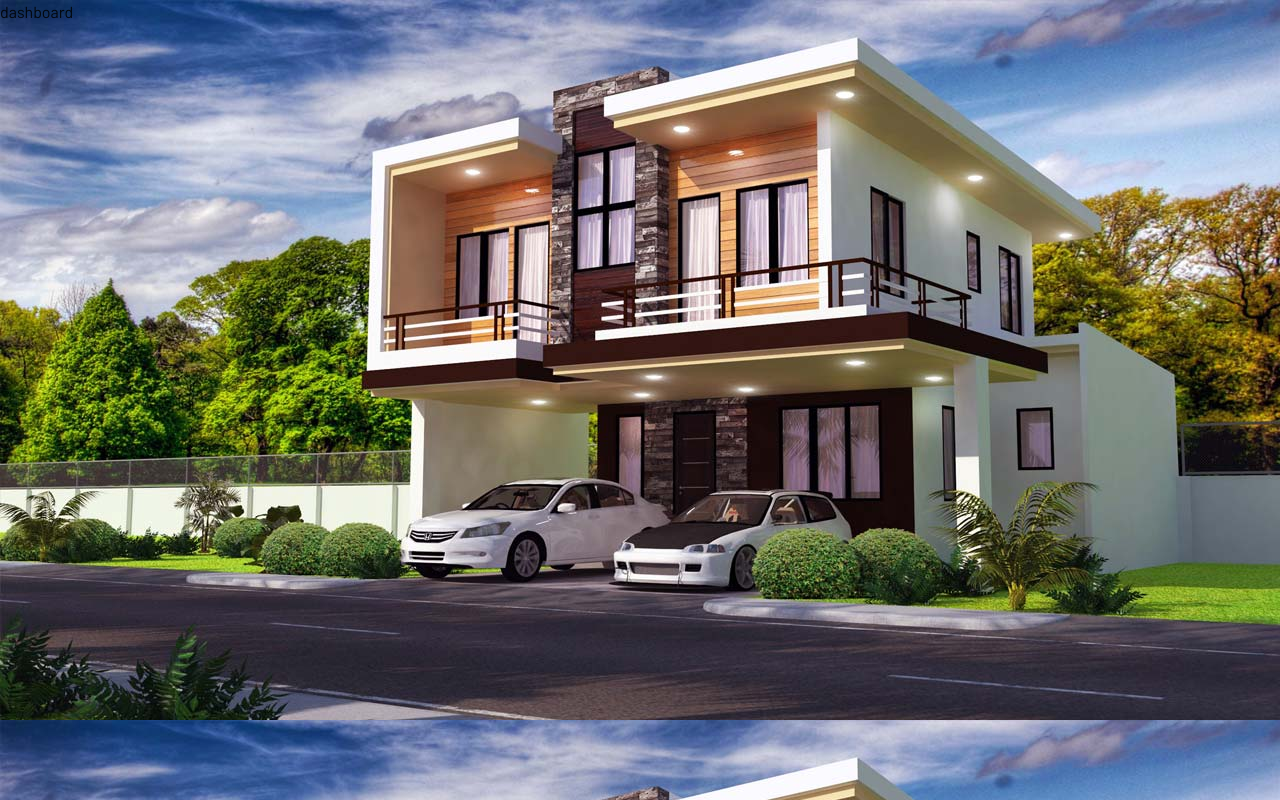
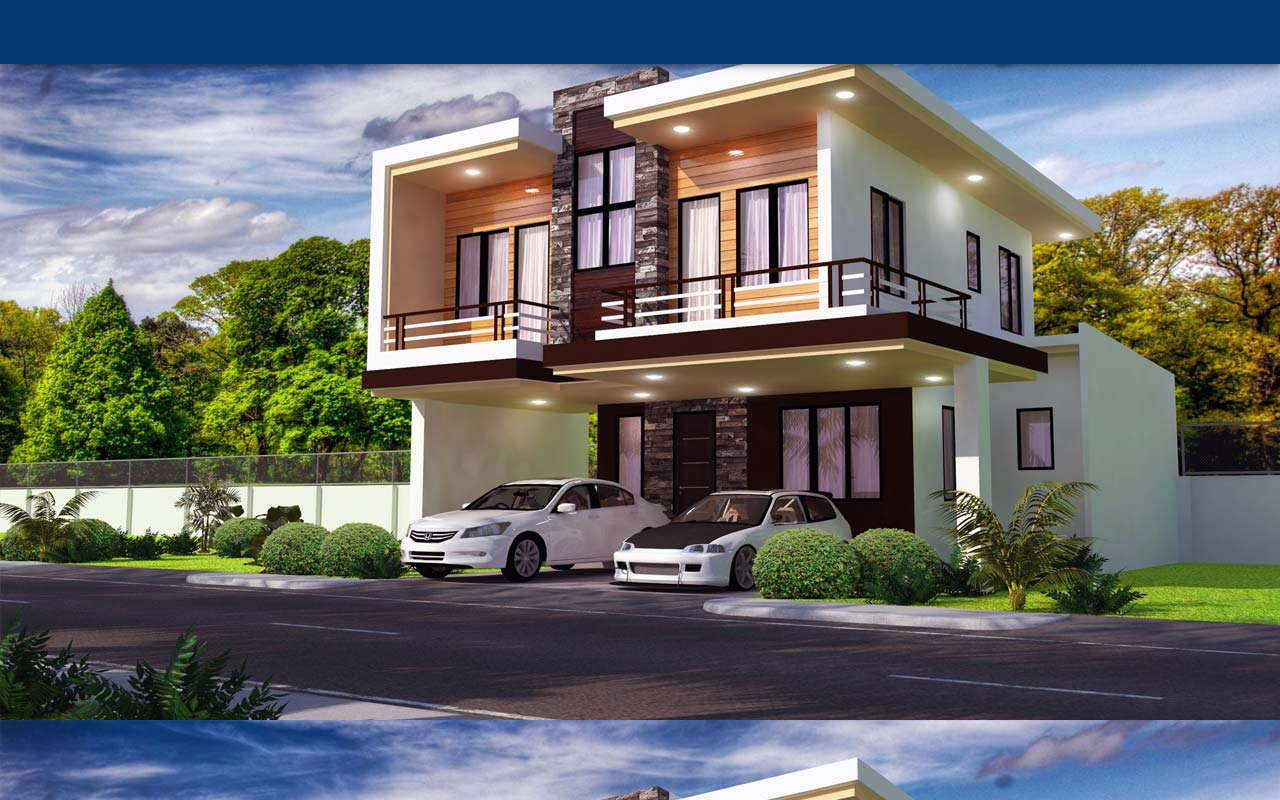
Before and after one commit to faust-jh/BSIT3C_web_based_property_inquirer, a Next.js app: page /dashboard in a window 1280 px wide. Built offline with nearby package versions, Linux system fonts and the light colour scheme.

Commit message:
dash:
;
e
x
q

```diff
--- a/src/pages/dashboard.js
+++ b/src/pages/dashboard.js
@@ -1,7 +1,36 @@
 import React from 'react'
+import Head from "next/head";
+import { AppBar, Box, IconButton, Toolbar } from "@mui/material"
 
+
+
+
+//EXPORT
 export default function dashboard() {
+
+  //RETURN
   return (
-    <div>dashboard</div>
+    <Box
+      sx={{
+        width: "100vw",
+        height: "100vh",
+        display: "flex",
+        flexDirection: "column",
+        justifyContent: "center",
+        alignItems: "center",
+      }}
+    >
+      <Head>
+        <title> Dashboard </title>
+      </Head>
+      <AppBar>
+        <Toolbar>
+          <IconButton>
+
+          </IconButton>
+        </Toolbar>
+      </AppBar>
+    </Box>
+
   )
 }
```
